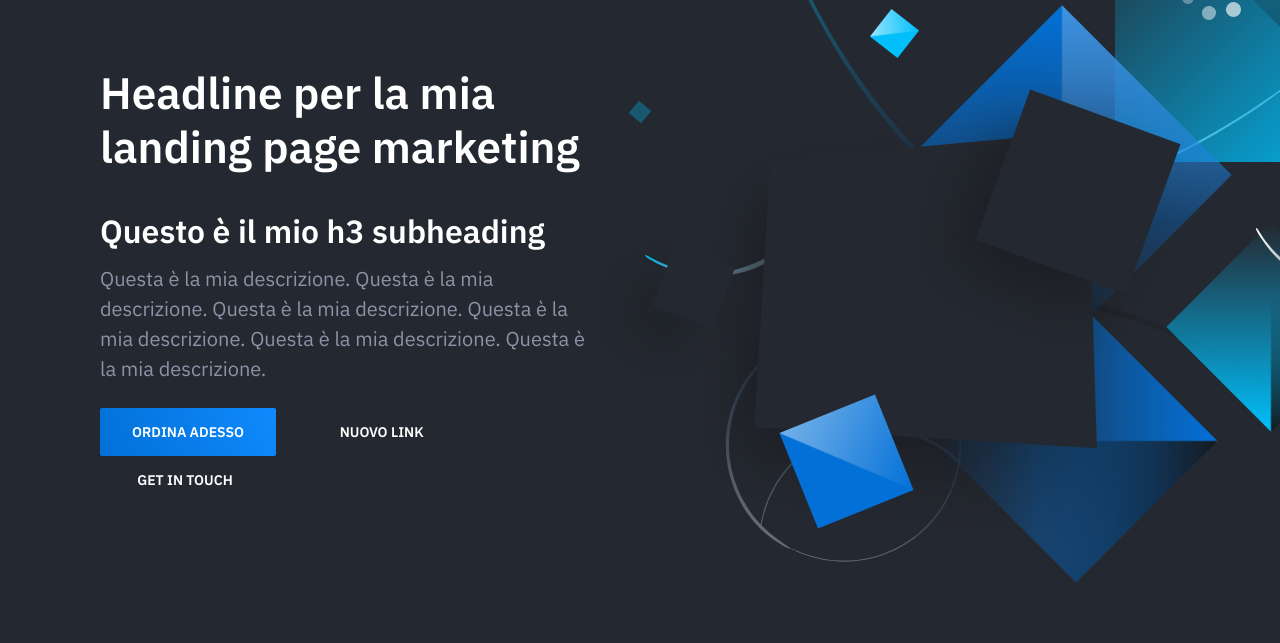
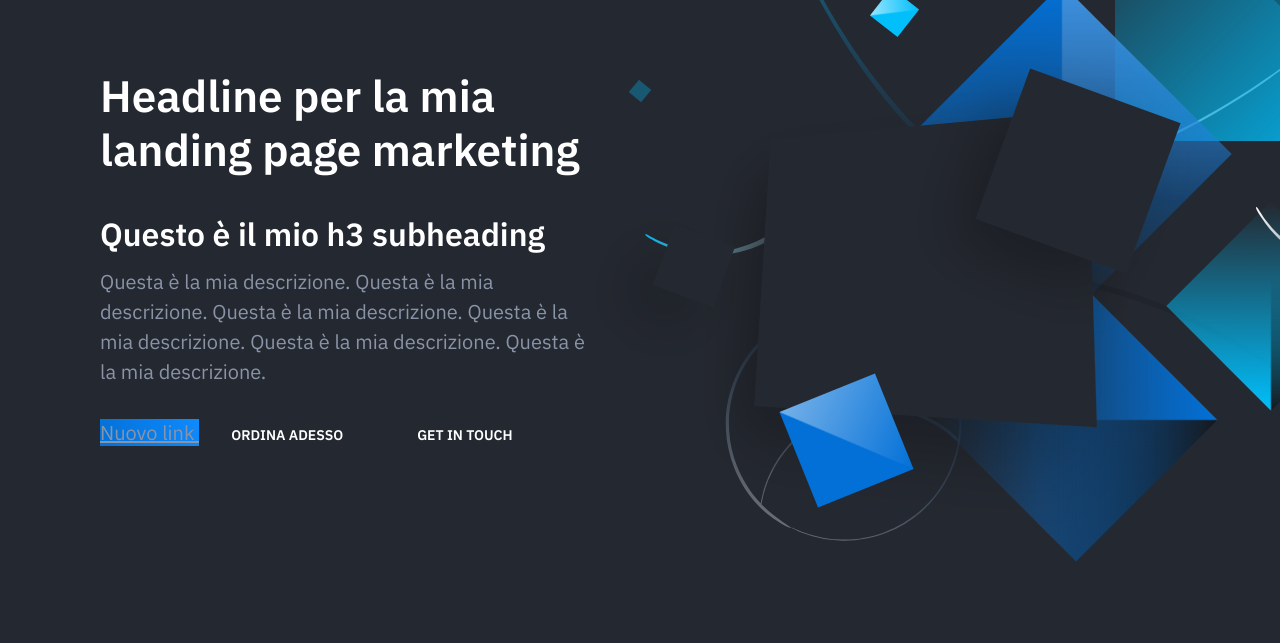
Before and after one commit to saimonregondi/landingpage, a plain HTML site: page index.html in a window 1280 px wide. Shown: the part 78-721 px from the top of the page. Drawn offline with nearby package versions, Linux system fonts and the light colour scheme.

Commit message:
modifica bottoni

```diff
--- a/index.html
+++ b/index.html
@@ -45,12 +45,13 @@
                             Questa è la mia descrizione. Questa è la mia descrizione. Questa è la mia descrizione.
                         </p>
                         <div class="hero-cta">
-                            <a id="init-preorder-top-home" class="button button-primary" href="preorder.html">
+                            <a class="button-primary" href="">
+                                Nuovo link
+                            </a>
+                            <a id="init-preorder-top-home" class="button button" href="preorder.html">
                                 Ordina adesso
                             </a>
-                            <a class="button" href="ordernow.html">
-                                Nuovo link
-                            </a>
+
                             <a id="init-get-in-touch" class="button" href="getintouch.html">
                                 Get in touch
                             </a>
```
